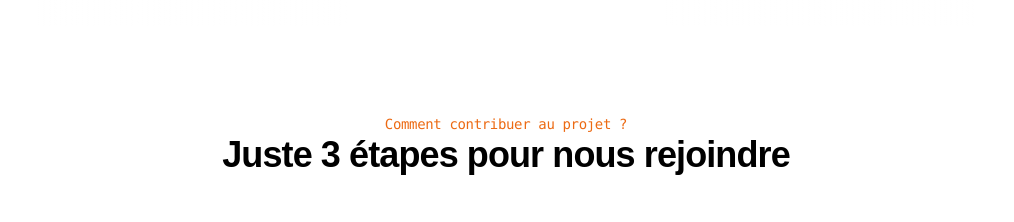
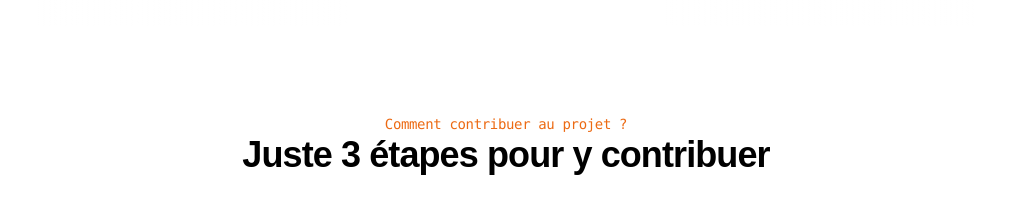
Before and after one commit to CopymeProEIP/CopyMe, a Next.js app in the folder copyme/: page / in a window 1280 px wide. Shown: the part 3160-3382 px from the top of the page, without its empty margins (134-1148 px from the left). Built offline with nearby package versions, Linux system fonts and the light colour scheme; grey boxes are pictures that could not be loaded.

Commit message:
Juste 3 étapes pour y contribuer

```diff
--- a/copyme/components/ui/How_it_works.tsx
+++ b/copyme/components/ui/How_it_works.tsx
@@ -188,7 +188,7 @@ const Feature = ({ collapseDelay = 5000, ltr = false, linePosition = 'left' }: F
 							Comment contribuer au projet ?
 						</h2>
 						<h2 className='text-4xl font-bold tracking-tight text-black dark:text-white'>
-							Juste 3 étapes pour nous rejoindre
+							Juste 3 étapes pour y contribuer
 						</h2>
 					</div>
 					<div className='mx-auto my-12 grid h-full max-w-5xl grid-cols-5 gap-x-10'>
```
